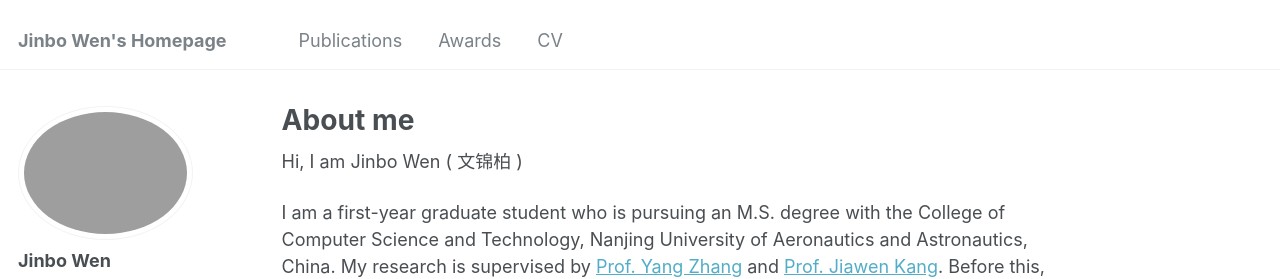
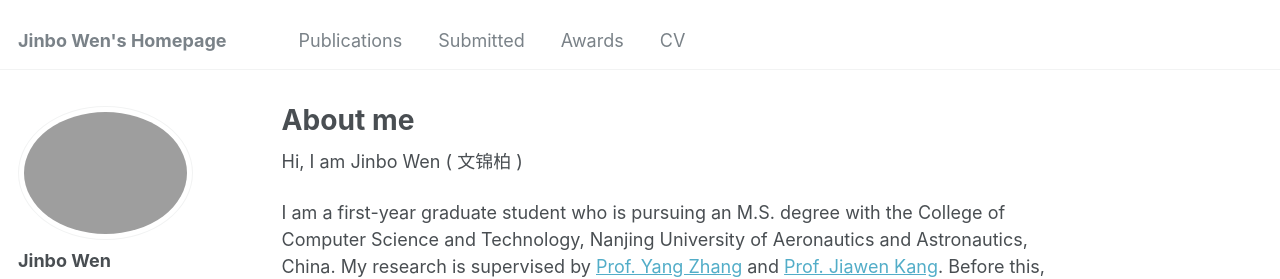
Before and after one commit to JinboWen00/JinboWen00.github.io, a Jekyll site: the page built from _pages/about.md, in a window 1280 px wide. Shown: the top 279 px of the page. Built offline with Jekyll 4.4.1, drawn with Linux system fonts in a browser that asks for light colours; some web fonts are replaced.

Commit message:
Update navigation.yml

```diff
--- a/_data/navigation.yml
+++ b/_data/navigation.yml
@@ -2,6 +2,9 @@
 main:
   - title: "Publications"
     url: /publications/
+
+  - title: "Submitted"
+    url: /submitted/
 
   #- title: "Talks"
   #  url: /talks/
```
